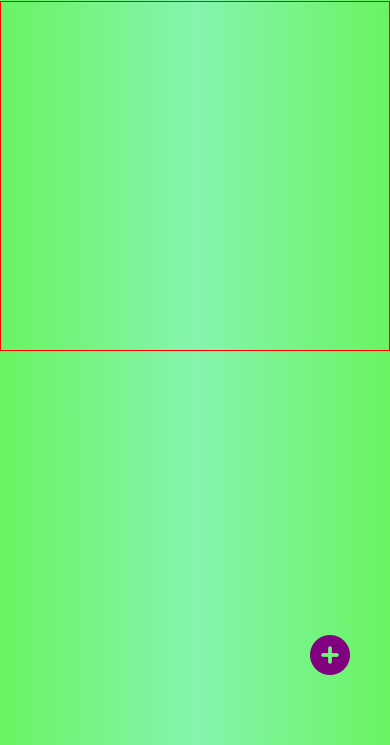
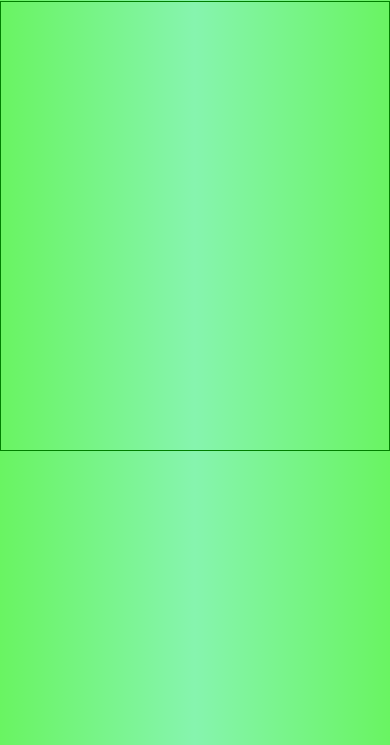
Before and after one commit to Ddev-sourse/github.com, a plain HTML site: page contact.html in a window 390 px wide. Shown: the part 99-844 px from the top of the page. Drawn offline with nearby package versions, Linux system fonts and the light colour scheme; sample sign-in values are in the browser's storage.

Commit message:
Update contact.css

```diff
--- a/contact.css
+++ b/contact.css
@@ -150,6 +150,7 @@ body{
 
    background-color: white;
    margin-top: -60px;
+
     float: right;
 
 
@@ -387,14 +388,15 @@ body{
         }
 
         #all_no_box{
-        border:1px solid red;
+        border:1px solid green;
            }
         #number_box{
             width:100%;
+            height:450px;
         }
         #all_no_box{
             margin-top:-100px;
-            height: 350px;
+            height: 450px;
 
     position: fixed;
     top: 200px;
@@ -404,9 +406,14 @@ body{
 
         }
         #add{
-            postion: absolute;
-             bottom: 100px;
-            right: 200px;
+            postion: fixed;
+             top:0;
+            left:0;
+
+        }
+        #tool{
+            display:flex;
+    flex-direction:coloum;
         }
     }
 
```
